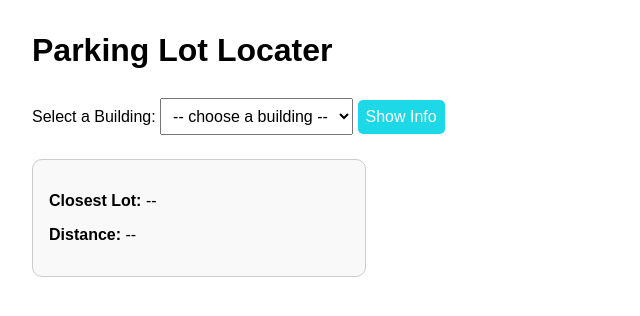
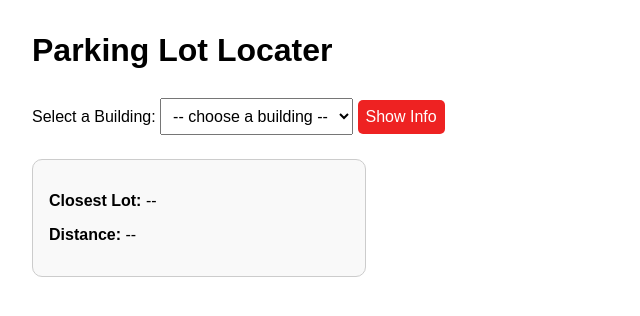
Before and after one commit to AlanAntony1/GroupESoftwareEngineering, a Django app: page / in a window 1280 px wide. Shown: the top 316 px of the page, without its empty margins (0-640 px from the left). Run offline with Django 5.2, Linux system fonts and the light colour scheme; data comes from the database, SQL or seed files in the repository.

Commit message:
Anh changed the color of the button

```diff
--- a/parkinglotlocater/templates/parkinglotlocater/locater.html
+++ b/parkinglotlocater/templates/parkinglotlocater/locater.html
@@ -11,7 +11,7 @@
             font-size: 1rem;
         }
         button {
-            background-color: #1dd8e6ff;
+            background-color: #ee2222ff;
 
             color: white;
             border: none;
```
